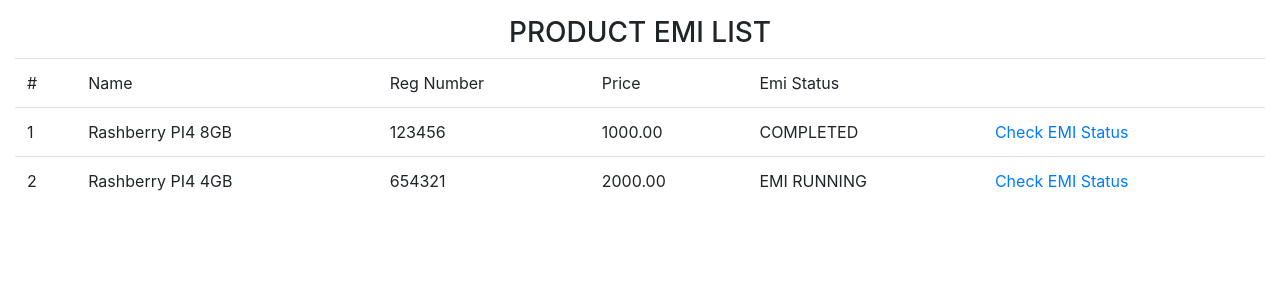
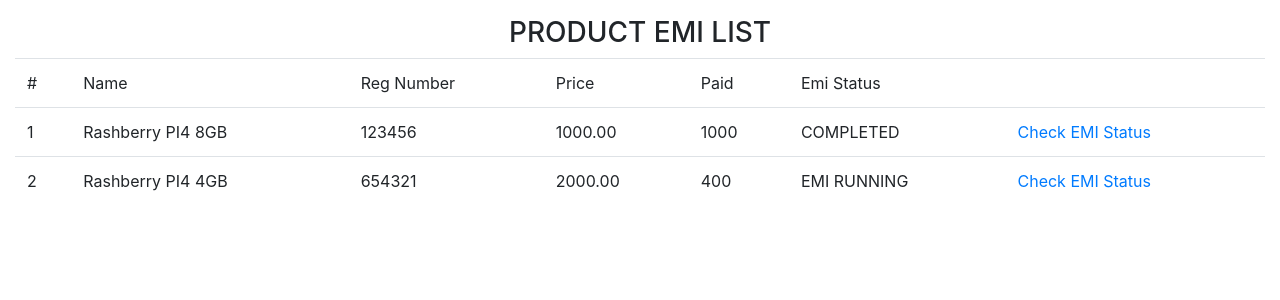
Before and after one commit to znassolutions/ScriptDjangoEMI, a Django app: page / in a window 1280 px wide. Shown: the top 300 px of the page. Run offline with Django 3.2, Linux system fonts and the light colour scheme; data comes from the database, SQL or seed files in the repository; both versions use the stored data as it was after the commit; some libraries are stand-ins or nearby versions.

Commit message:
Product Paid Amount Added on Dashboard

```diff
--- a/app/models.py
+++ b/app/models.py
@@ -18,3 +18,6 @@
 
 	def details(self):
 		return f'{self.product.name} - INR {self.product.price}'
+
+	def __str__(self):
+		return self.product.name
--- a/app/templates/app/dashboard.html
+++ b/app/templates/app/dashboard.html
@@ -1,5 +1,5 @@
 {% extends 'app/base.html' %}
-
+{% load custom_tag %}
 {% block content %}
 <h3 class="text-center">PRODUCT EMI LIST</h3>
 <table class="table">
@@ -8,15 +8,18 @@
 		<td>Name</td>
 		<td>Reg Number</td>
 		<td>Price </td>
+		<td>Paid  </td>
 		<td>Emi Status</td>
 		<td></td>
 	</tr>
 	{% for data in productData %}
+
 	<tr>
 		<td>{{data.id}}</td>
 		<td>{{data.name}}</td>
 		<td>{{data.reg_number}}</td>
 		<td>{{data.price}}</td>
+		<td>{{st_data|paid_amount:forloop.counter0}}</td>
 		<td>
 			{% if data.emi_status == True %}
 			EMI RUNNING
--- /dev/null
+++ b/app/templatetags/custom_tag.py
@@ -0,0 +1,6 @@
+from django import template
+register = template.Library()
+
+@register.filter
+def paid_amount(value, item):
+	return value[item]
--- a/app/views.py
+++ b/app/views.py
@@ -5,8 +5,19 @@
 
 def dashboard(request):
 	productData = Product.objects.all() # Fetching Products Data (PK)
+
+	datalist = [i.id for i in productData]
+	st_data = []
+
+	for i in datalist:
+		settlementData = Sattlement.objects.filter(product__id=i)
+		total = settlementData.aggregate(Sum('paid_amount'))
+		paid_amount = total['paid_amount__sum']
+		st_data.append(paid_amount)
+
 	context={
 		'productData':productData,
+		'st_data':st_data
 	}
 	return render(request, 'app/dashboard.html', context)
 
```
Also changed, not shown: app/templatetags/__init__.py (added), db.sqlite3, 1 other file.
